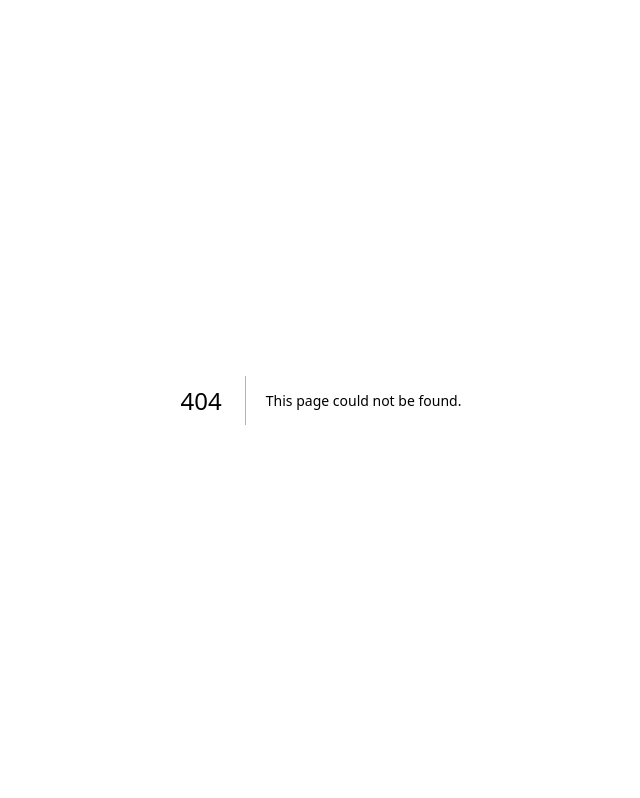
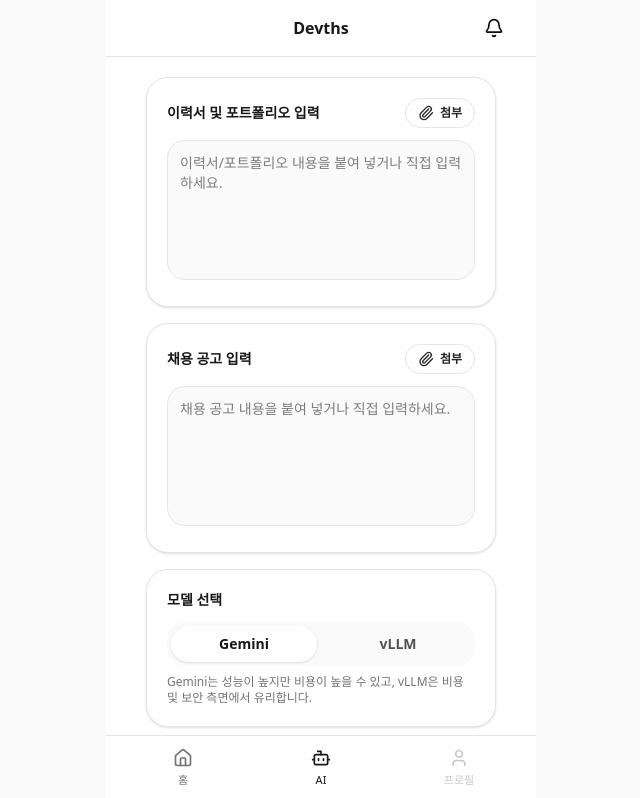
Before and after one commit to 100-hours-a-week/9-team-Devths-FE, a Next.js app: page /llm/1/analysis in a window 1280 px wide. Before the commit this address had no page. Shown: the top 798 px of the page, without its empty margins (319-959 px from the left). Built offline with nearby package versions, Linux system fonts and the light colour scheme.

Commit message:
refactor: 쿼리 파라미터 기반 라우팅을 동적 라우트로 변경

```diff
--- a/next.config.ts
+++ b/next.config.ts
@@ -2,7 +2,6 @@ import type { NextConfig } from 'next';
 
 const nextConfig: NextConfig = {
   devIndicators: false,
-  output: 'export',
   images: {
     unoptimized: true,
   },
--- a/appspec.yml
+++ b/src/app/(app)/llm/[roomId]/analysis/page.tsx
@@ -1,37 +1,26 @@
-version: 0.0
-os: linux
+'use client';
 
-files:
-  - source: /
-    destination: /var/www/devths-fe
+import { useParams, useRouter } from 'next/navigation';
+import { useEffect } from 'react';
 
-permissions:
-  - object: /var/www/devths-fe
-    pattern: '**'
-    owner: ubuntu
-    group: ubuntu
-    mode: 755
-    type:
-      - directory
-      - file
+import { useHeader } from '@/components/layout/HeaderContext';
+import LlmAnalysisPage from '@/screens/llm/LlmAnalysisPage';
 
-hooks:
-  BeforeInstall:
-    - location: scripts/before_install.sh
-      timeout: 300
-      runas: root
+export default function Page() {
+  const router = useRouter();
+  const params = useParams();
+  const roomId = params.roomId as string;
+  const { setOptions, resetOptions } = useHeader();
 
-  AfterInstall:
-    - location: scripts/after_install.sh
-      timeout: 300
-      runas: root
+  useEffect(() => {
+    setOptions({
+      title: 'AI 분석',
+      showBackButton: true,
+      onBackClick: () => router.push(`/llm/${roomId}`),
+    });
 
-  ApplicationStart:
-    - location: scripts/application_start.sh
-      timeout: 300
-      runas: root
+    return () => resetOptions();
+  }, [resetOptions, roomId, router, setOptions]);
 
-  ValidateService:
-    - location: scripts/validate_service.sh
-      timeout: 300
-      runas: root
+  return <LlmAnalysisPage roomId={roomId} />;
+}
--- a/src/app/(app)/llm/chat/ClientPage.tsx
+++ b/src/app/(app)/llm/[roomId]/page.tsx
@@ -1,15 +1,15 @@
 'use client';
 
-import { useSearchParams, useRouter } from 'next/navigation';
-import { useEffect, useMemo } from 'react';
+import { useParams, useRouter } from 'next/navigation';
+import { useEffect } from 'react';
 
 import { useHeader } from '@/components/layout/HeaderContext';
 import LlmChatPage from '@/screens/llm/LlmChatPage';
 
-export default function ClientPage() {
+export default function Page() {
   const router = useRouter();
-  const searchParams = useSearchParams();
-  const roomId = useMemo(() => searchParams.get('roomId') ?? 'demo-room', [searchParams]);
+  const params = useParams();
+  const roomId = params.roomId as string;
   const { setOptions, resetOptions } = useHeader();
 
   useEffect(() => {
--- /dev/null
+++ b/src/app/(app)/llm/[roomId]/result/page.tsx
@@ -0,0 +1,26 @@
+'use client';
+
+import { useParams, useRouter } from 'next/navigation';
+import { useEffect } from 'react';
+
+import { useHeader } from '@/components/layout/HeaderContext';
+import LlmResultPage from '@/screens/llm/LlmResultPage';
+
+export default function Page() {
+  const router = useRouter();
+  const params = useParams();
+  const roomId = params.roomId as string;
+  const { setOptions, resetOptions } = useHeader();
+
+  useEffect(() => {
+    setOptions({
+      title: '분석 결과',
+      showBackButton: true,
+      onBackClick: () => router.push(`/llm/${roomId}`),
+    });
+
+    return () => resetOptions();
+  }, [resetOptions, roomId, router, setOptions]);
+
+  return <LlmResultPage roomId={roomId} />;
+}
--- a/src/app/(app)/llm/chat/page.tsx
+++ /dev/null
@@ -1,11 +0,0 @@
-import { Suspense } from 'react';
-
-import ClientPage from '@/app/(app)/llm/chat/ClientPage';
-
-export default function Page() {
-  return (
-    <Suspense fallback={null}>
-      <ClientPage />
-    </Suspense>
-  );
-}
--- a/src/app/(app)/llm/result/page.tsx
+++ /dev/null
@@ -1,5 +0,0 @@
-import LlmResultPage from '@/screens/llm/LlmResultPage';
-
-export default function Page() {
-  return <LlmResultPage />;
-}
--- a/src/screens/llm/LlmAnalysisPage.tsx
+++ b/src/screens/llm/LlmAnalysisPage.tsx
@@ -12,7 +12,11 @@ import LlmTextAreaCard from '@/components/llm/analysis/LlmTextAreaCard';
 
 type Target = 'RESUME' | 'JOB' | null;
 
-export default function LlmAnalysisPage() {
+type Props = {
+  roomId: string;
+};
+
+export default function LlmAnalysisPage({ roomId }: Props) {
   const router = useRouter();
   const [resumeText, setResumeText] = useState('');
   const [jobText, setJobText] = useState('');
@@ -26,11 +30,11 @@ export default function LlmAnalysisPage() {
 
     const t = setTimeout(() => {
       setIsLoading(false);
-      router.push('/llm/result');
+      router.push(`/llm/${roomId}/result`);
     }, 1500);
 
     return () => clearTimeout(t);
-  }, [isLoading, router]);
+  }, [isLoading, router, roomId]);
 
   return (
     <main className="flex min-h-[calc(100dvh-56px-64px)] flex-col bg-white px-4 pt-5 pb-4 text-black">
@@ -99,12 +103,8 @@ export default function LlmAnalysisPage() {
         open={sheetOpen}
         title={target === 'RESUME' ? '이력서/포트폴리오 첨부' : '채용 공고 첨부'}
         onClose={() => setSheetOpen(false)}
-        onPickImages={() => {
-          // TODO: Commit 9에서 input[file] 연결
-        }}
-        onPickFile={() => {
-          // TODO: Commit 9에서 input[file] 연결
-        }}
+        onPickImages={() => {}}
+        onPickFile={() => {}}
       />
 
       <LlmLoadingModal open={isLoading} onClose={() => setIsLoading(false)} />
--- a/src/screens/llm/LlmResultPage.tsx
+++ b/src/screens/llm/LlmResultPage.tsx
@@ -3,7 +3,11 @@
 import { MessageCircle } from 'lucide-react';
 import Link from 'next/link';
 
-export default function LlmResultPage() {
+type Props = {
+  roomId: string;
+};
+
+export default function LlmResultPage({ roomId }: Props) {
   return (
     <main className="min-h-[calc(100dvh-56px-64px)] bg-white px-4 pt-6 pb-6 text-black">
       <section className="space-y-5">
@@ -51,7 +55,7 @@ export default function LlmResultPage() {
         </div>
 
         <Link
-          href="/llm/chat?roomId=demo-room"
+          href={`/llm/${roomId}`}
           className="flex items-center justify-between rounded-2xl border border-neutral-200 bg-black px-4 py-4 text-sm font-semibold text-white hover:bg-neutral-900"
         >
           대화 시작하기
--- a/src/screens/llm/LlmRoomsPage.tsx
+++ b/src/screens/llm/LlmRoomsPage.tsx
@@ -81,13 +81,13 @@ export default function LlmRoomsPage() {
   const hasRooms = rooms.length > 0;
 
   if (!hasRooms) {
-    return <LlmRoomEmptyState href="/llm/analysis?roomId=demo-room" />;
+    return <LlmRoomEmptyState href="/llm/analysis" />;
   }
 
   return (
     <>
       <main className="px-3 pt-4 pb-3">
-        <LlmRoomCreateCard href="/llm/analysis?roomId=demo-room" />
+        <LlmRoomCreateCard href="/llm/analysis" />
 
         <div className="mt-4">
           <div className="mb-3 flex items-center justify-between px-1">
@@ -98,7 +98,7 @@ export default function LlmRoomsPage() {
           </div>
           <LlmRoomList
             rooms={rooms}
-            onEnterRoom={(id) => router.push(`/llm/chat?roomId=${encodeURIComponent(id)}`)}
+            onEnterRoom={(id) => router.push(`/llm/${encodeURIComponent(id)}`)}
             onArchiveRoom={handleArchiveRoom}
             onDeleteRoom={handleDeleteRoom}
           />
```
